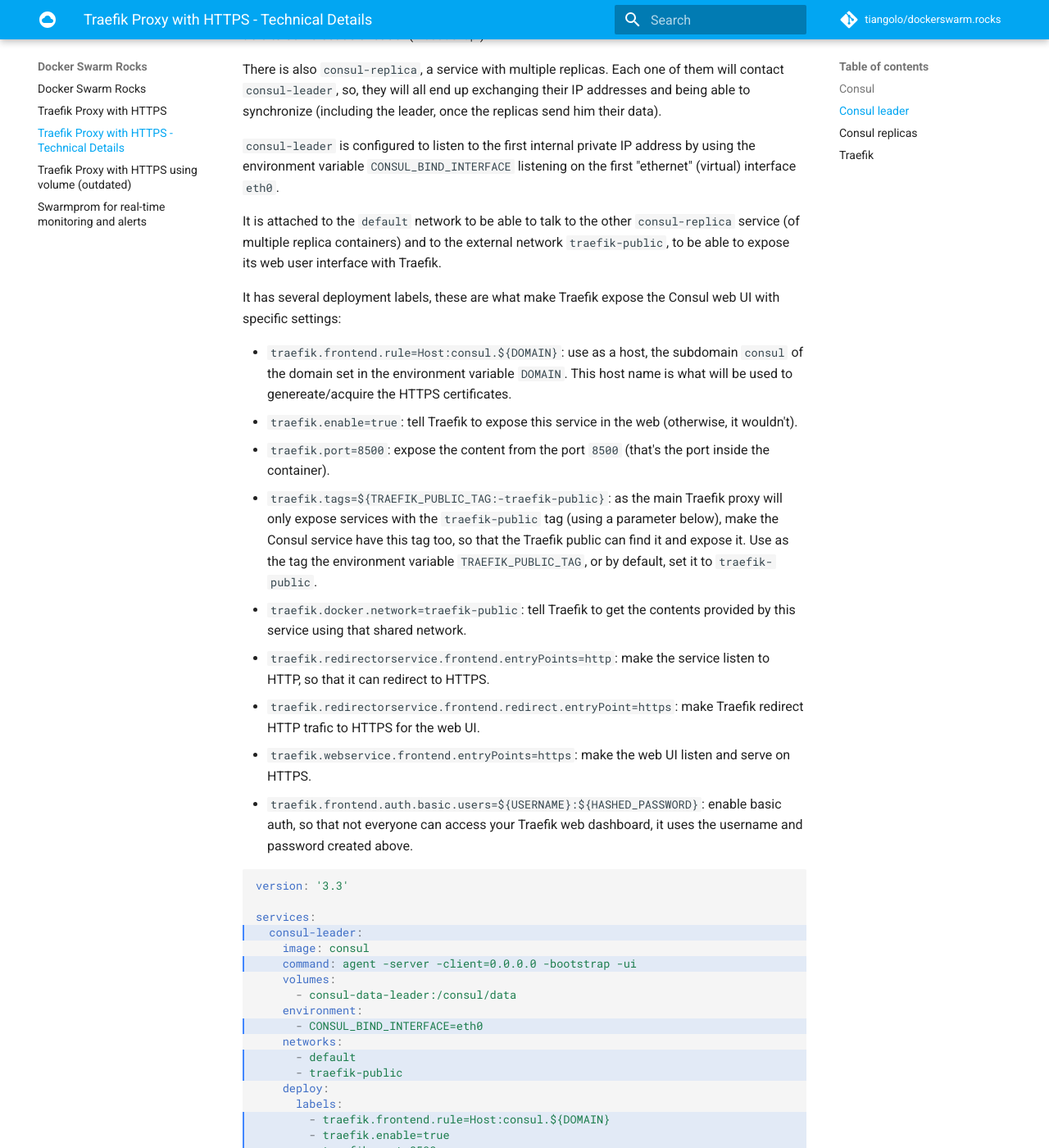
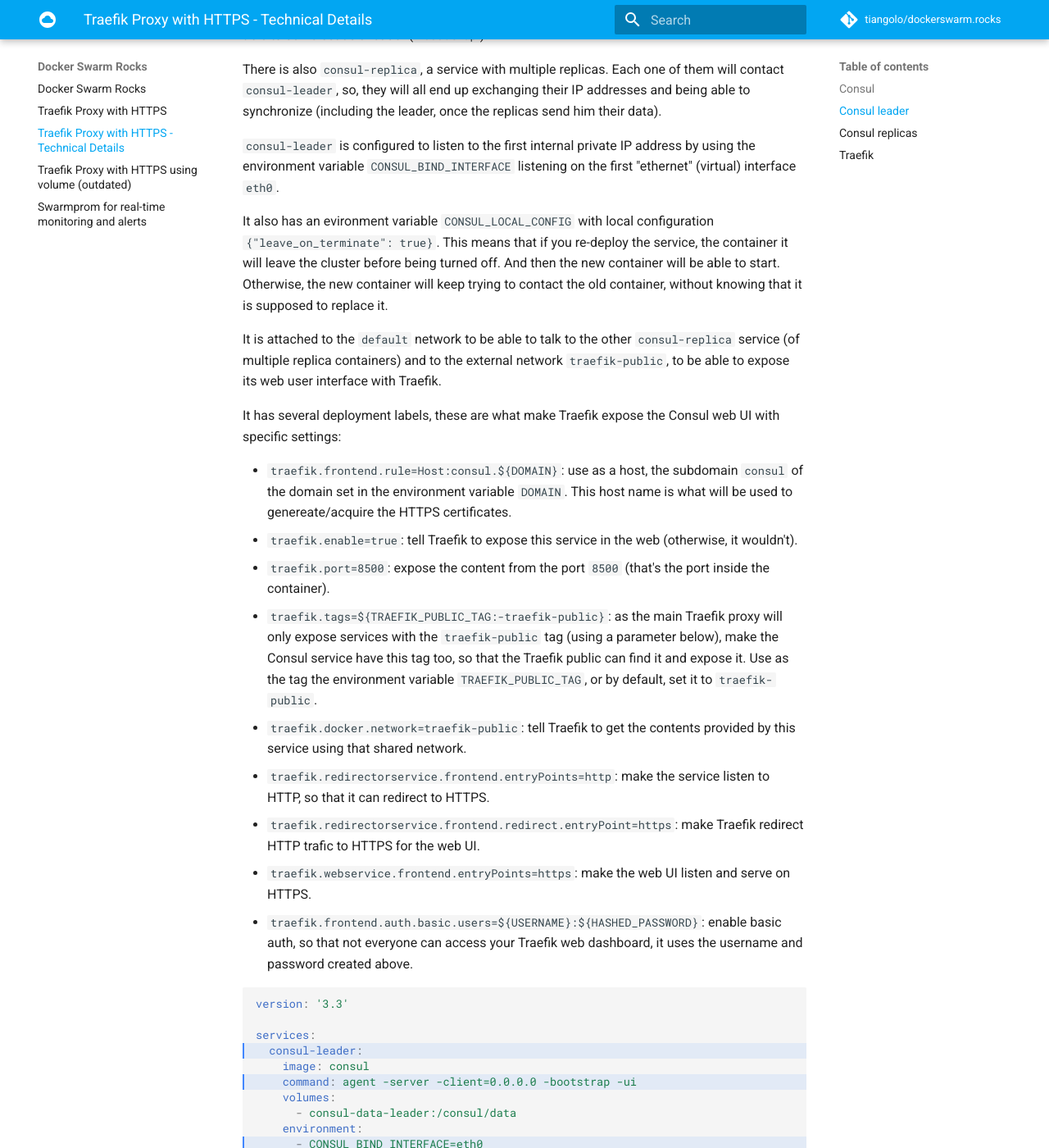
Before and after one commit to tiangolo/dockerswarm.rocks, an MkDocs documentation site: the page built from docs/traefik-technical-details.md, in a window 1280 px wide and 1400 px high, scrolled down 619 px. Shown: the whole window at 82% size. Built offline with MkDocs 1.6.1 and Material for MkDocs 9.7.7, drawn with Linux system fonts in a browser that asks for light colours; comment, search, counter and statistics services are not loaded; some of the changed text lies outside the part shown.

Commit message:
:bug: Add local config to Consul in Traefik, to fix re-deploys

```diff
--- a/docs/traefik-technical-details.md
+++ b/docs/traefik-technical-details.md
@@ -17,6 +17,8 @@
 There is also `consul-replica`, a service with multiple replicas. Each one of them will contact `consul-leader`, so, they will all end up exchanging their IP addresses and being able to synchronize (including the leader, once the replicas send him their data).
 
 `consul-leader` is configured to listen to the first internal private IP address by using the environment variable `CONSUL_BIND_INTERFACE` listening on the first "ethernet" (virtual) interface `eth0`.
+
+It also has an evironment variable `CONSUL_LOCAL_CONFIG` with local configuration `{"leave_on_terminate": true}`. This means that if you re-deploy the service, the container it will leave the cluster before being turned off. And then the new container will be able to start. Otherwise, the new container will keep trying to contact the old container, without knowing that it is supposed to replace it.
 
 It is attached to the `default` network to be able to talk to the other `consul-replica` service (of multiple replica containers) and to the external network `traefik-public`, to be able to expose its web user interface with Traefik.
 
--- a/docs/traefik.yml
+++ b/docs/traefik.yml
@@ -8,6 +8,7 @@
       - consul-data-leader:/consul/data
     environment:
       - CONSUL_BIND_INTERFACE=eth0
+      - 'CONSUL_LOCAL_CONFIG={"leave_on_terminate": true}'
     networks:
       - default
       - traefik-public
```
Also changed, not shown: docs/traefik.md (+6 -0 lines).
